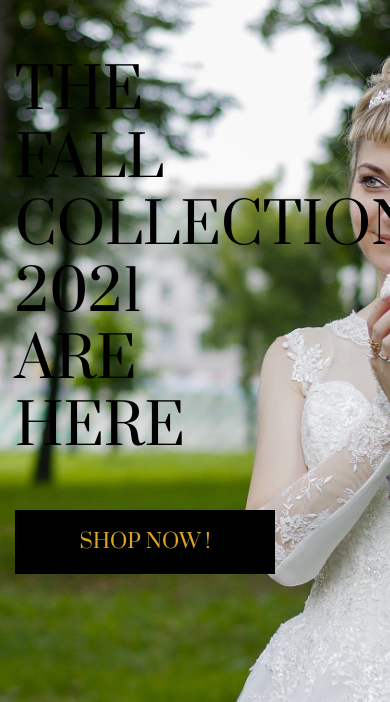
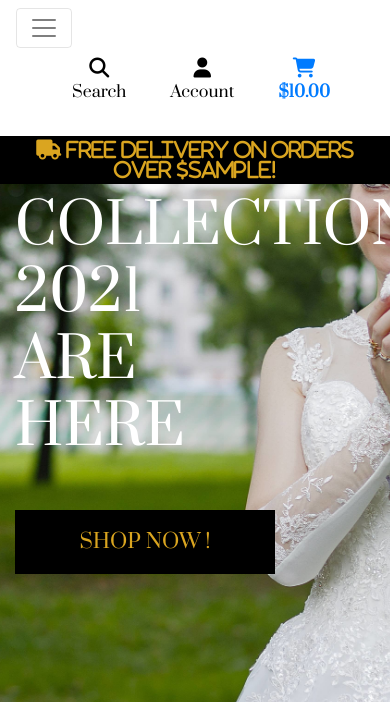
Before and after one commit to Sojasmine/test-1, a Django app: template home/templates/home/index.html in a window 390 px wide; the page is wider, and only the part inside the window is pictured. Shown: the top 702 px of that part. Run offline with Django 3.2, Linux system fonts and the light colour scheme; the template is opened without the code that fills it: most values are stand-ins (such as "Sample title", 1, 10 or a date in 2020); some libraries are stand-ins or nearby versions.

Commit message:
Added mobile header and navbar. Changed text color from the homepage from black to white

```diff
--- a/home/templates/home/index.html
+++ b/home/templates/home/index.html
@@ -14,7 +14,7 @@
 <div class="container h-100">
     <div class="row h-100">
         <div class="col-7 col-md-6 my-auto">
-            <h2 class="display-4 logo-font text-black">
+            <h2 class="display-4 logo-font text-white">
                 The fall collections 2021 are here
             </h2>
             <div class="my-5">
--- a/static/css/base.css
+++ b/static/css/base.css
@@ -78,6 +78,12 @@ span {
     border: 1px solid black !important;
 }
 
+ /* for logo font free delivery */
+ .bg-black {
+    color:goldenrod;
+    background: #000 !important;
+
+}
 
 /* -------------------------------- Media Queries */
 
--- a/templates/base.html
+++ b/templates/base.html
@@ -97,6 +97,20 @@
                 </ul>
             </div>
         </div>
+        <div class="row bg-white">
+            <nav class="navbar navbar-expand-lg navbar-light w-100">
+                <button class="navbar-toggler" type="button" data-toggle="collapse" data-target="#main-nav" aria-controls="main-nav" aria-expanded="false" aria-label="Toggle navigation">
+                    <span class="navbar-toggler-icon"></span>
+                </button>
+                {% include 'includes/mobile-top-header.html' %}
+                {% include 'includes/main-nav.html' %}
+            </nav>
+        </div>
+        <div id="delivery-banner" class="row text-center">
+            <div class="col bg-black">
+                <h5 class="logo-font my-1 fas fa-truck">  Free delivery on orders over ${{ free_delivery_threshold }}!</45>
+            </div>
+        </div>
     </header>
 
     {% if messages %}
--- /dev/null
+++ b/templates/includes/main-nav.html
@@ -0,0 +1,49 @@
+<div class="collapse navbar-collapse" id="main-nav">
+    <ul class="navbar-nav w-auto mx-auto">
+        <li class="nav-item dropdown">
+            <a class="logo-font font-weight-bold nav-link text-black mr-5" href="#" id="all-products-link" data-toggle="dropdown" aria-haspopup="true" aria-expanded="false">
+                All Products
+            </a>
+            <div class="dropdown-menu border-0" aria-labelledby="all-products-link">
+                <a href="" class="dropdown-item">By Price</a>
+                <a href="" class="dropdown-item ">By Rating</a>
+                <a href="" class="dropdown-item ">By Category</a>
+                <a href="" class="dropdown-item">All Products</a>
+            </div>
+        </li>
+
+        <li class="nav-item dropdown">
+            <a class="logo-font font-weight-bold nav-link text-black mr-5" href="#" id="clothing-link" data-toggle="dropdown" aria-haspopup="true" aria-expanded="false">
+                Wedding dresses
+            </a>
+            <div class="dropdown-menu border-0" aria-labelledby="clothing-link">
+                <a href="" class="dropdown-item">Elegant</a>
+                <a href="" class="dropdown-item">Classic</a>
+                <a href="" class="dropdown-item">Colored</a>
+                <a href="" class="dropdown-item">All Wedding Dresses</a>
+            </div>
+        </li>
+
+        <li class="nav-item dropdown">
+            <a class="logo-font font-weight-bold nav-link text-black mr-5" href="#" id="homeware-link" data-toggle="dropdown" aria-haspopup="true" aria-expanded="false">
+                Accessories
+            </a>
+            <div class="dropdown-menu border-0" aria-labelledby="homeware-link">
+                <a href="" class="dropdown-item">Shoes</a>
+                <a href="" class="dropdown-item">Tiara  &amp; Veils</a>
+                <a href="" class="dropdown-item">View all Accessories</a>
+            </div>
+        </li>
+
+        <li class="nav-item dropdown">
+            <a class="logo-font font-weight-bold nav-link text-black" href="#" id="specials-link" data-toggle="dropdown" aria-haspopup="true" aria-expanded="false">
+                Special Offers
+            </a>
+            <div class="dropdown-menu border-0" aria-labelledby="specials-link">
+                <a href="" class="dropdown-item">Fall Collection 2021</a>
+                <a href="" class="dropdown-item">Sale</a>
+                <a href="" class="dropdown-item">Special deals</a>
+            </div>
+        </li>
+    </ul>
+</div>
--- /dev/null
+++ b/templates/includes/mobile-top-header.html
@@ -0,0 +1,58 @@
+<ul>
+    <li class="list-inline-item">
+      <a class="text-black nav-link d-block d-lg-none" href="#" id="mobile-search" data-toggle="dropdown" aria-haspopup="true" aria-expanded="false">
+          <div class="text-center">
+              <div><i class="fas fa-search fa-lg"></i></div>
+              <p class="my-0">Search</p>
+          </div>
+      </a>
+      <div class="dropdown-menu border-0 w-100 p-3 rounded-0 my-0" aria-labelledby="mobile-search">
+          <form class="form" method="GET" action="">
+              <div class="input-group w-100">
+                  <input class="form-control border border-black rounded-0" type="text" name="q" placeholder="Search...">
+                  <div class="input-group-append">
+                      <button class="form-control form-control btn btn-black border border-black rounded-0" type="submit">
+                          <span class="icon">
+                              <i class="fas fa-search"></i>
+                          </span>
+                      </button>
+                  </div>
+              </div>
+          </form>
+      </div>
+  </li>
+  <li class="list-inline-item dropdown">
+      <a class="text-black nav-link d-block d-lg-none" href="#" id="user-options" data-toggle="dropdown" aria-haspopup="true" aria-expanded="false">
+          <div class="text-center">
+              <div><i class="fas fa-user fa-lg"></i></div>
+              <p class="my-0">Account</p>
+          </div>
+      </a>
+      <div class="dropdown-menu border-0" aria-labelledby="user-options">
+          {% if request.user.is_authenticated %}
+              {% if request.user.is_superuser %}
+                  <a href="{% url 'account_logout' %}" class="dropdown-item">Product Management</a>
+              {% endif %}
+              <a href="" class="dropdown-item">Profile</a>
+              <a href="{% url 'account_logout' %}" class="dropdown-item">Logout</a>
+          {% else %}
+              <a href="{% url 'account_signup' %}" class="dropdown-item">Create Account</a>
+              <a href="{% url 'account_login' %}" class="dropdown-item">Login</a>
+          {% endif %}
+      </div>
+  </li>
+  <li class="list-inline-item">
+      <a class="{% if grand_total %}text-primary font-weight-bold{% else %}text-black{% endif %} nav-link d-block d-lg-none" href="">
+          <div class="text-center">
+              <div><i class="fas fa-shopping-cart fa-lg"></i></div>
+              <p class="my-0">
+                  {% if grand_total %}
+                      ${{ grand_total|floatformat:2 }}
+                  {% else %}
+                      $0.00
+                  {% endif %}
+              </p>
+          </div>
+      </a>
+    </li>
+  </ul>
```
